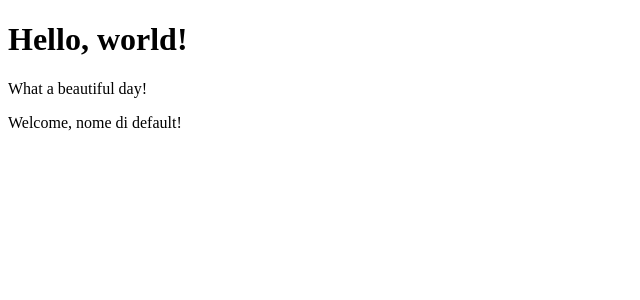
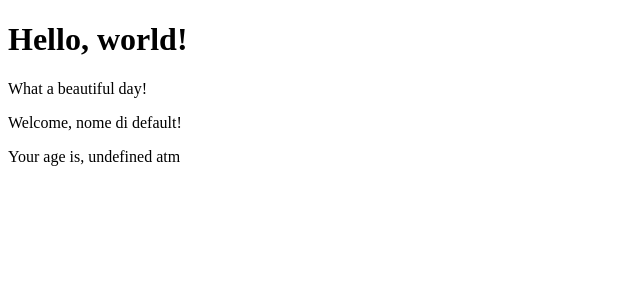
Before and after one commit to AlessandroOnnis/react-exercises, a React (Create React App) app: page / in a window 1280 px wide. Shown: the top 300 px of the page, without its empty margins (0-640 px from the left). Built offline with nearby package versions, Linux system fonts and the light colour scheme.

Commit message:
props-03

```diff
--- a/src/App.js
+++ b/src/App.js
@@ -7,7 +7,7 @@ class App extends React.Component {
     return (
     <div>
       <Hello/>
-      <Welcome name=""/>
+      <Welcome name="" age=""/>
     </div>
     )
   };
--- a/src/components/welcome.js
+++ b/src/components/welcome.js
@@ -3,7 +3,12 @@ import React from "react"
 //===Esecuzione esercizio===setting default value
 export class Welcome extends React.Component{
     render(){
-        return <p>Welcome, {this.props.name?this.props.name: 'nome di default'}!</p>
+        return (
+        <>
+            <p>Welcome, {this.props.name?this.props.name: 'nome di default'}!</p>
+            <p>Your age is, {this.props.age?this.props.age: 'undefined atm'}</p>
+        </>
+        )
     }
 }
 //RISPOSTE
```
